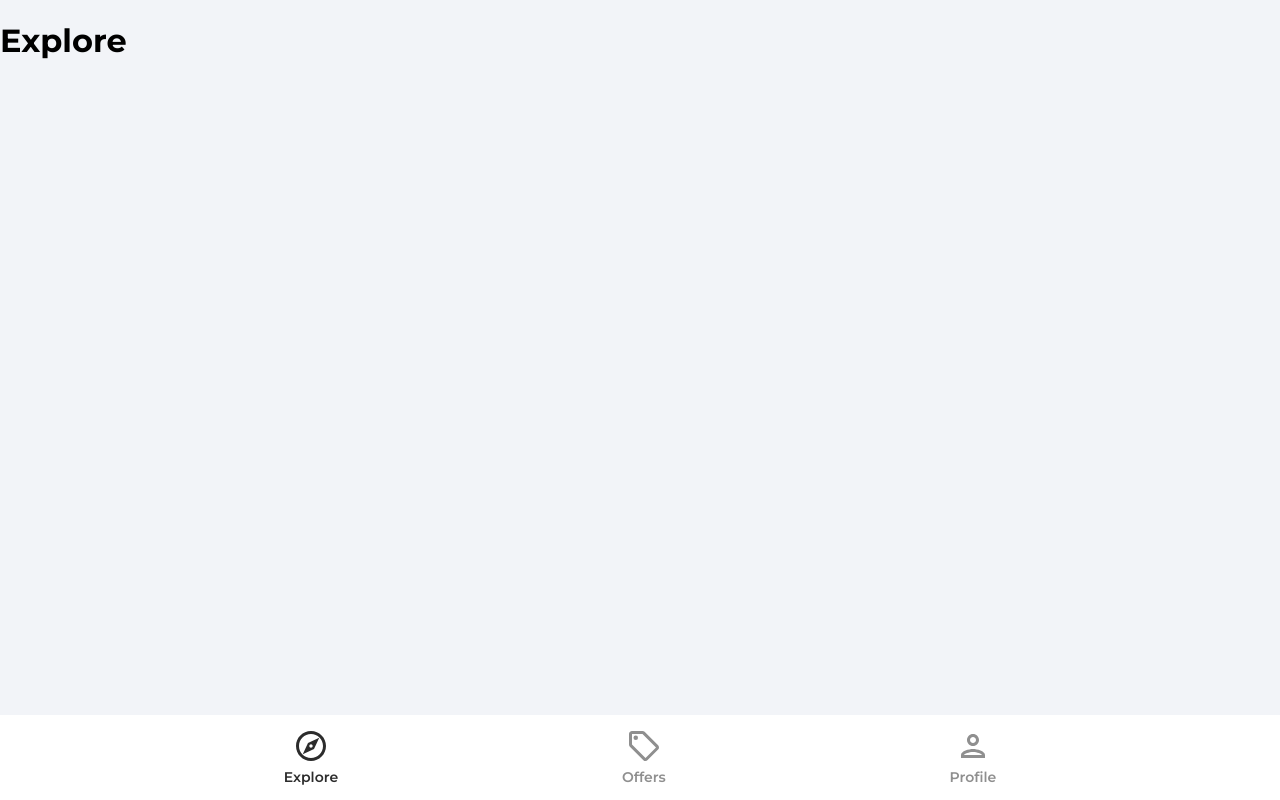
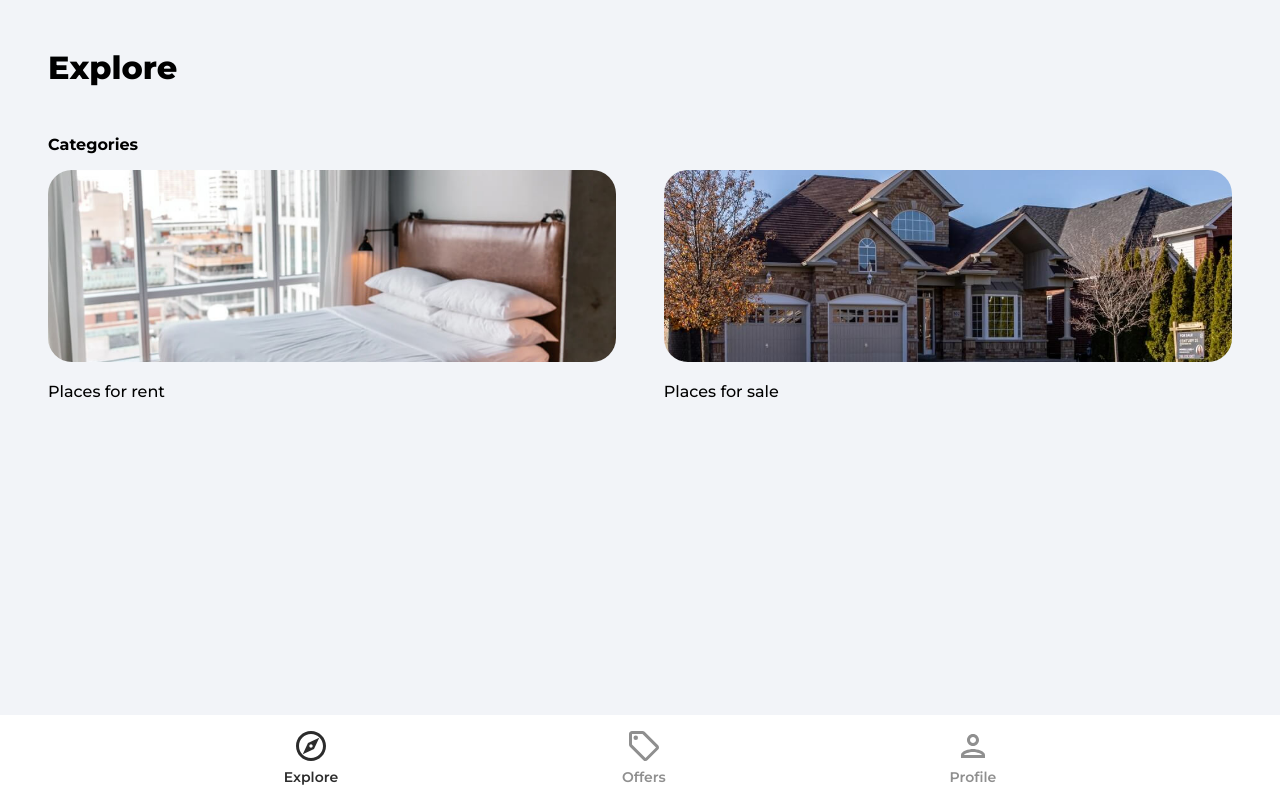
Before and after one commit to thepixelboy/house-marketplace, a React (Create React App) app: page / in a window 1280 px wide. Built offline with nearby package versions, Linux system fonts and the light colour scheme; no server answers.

Commit message:
feat: explore page

```diff
--- a/src/App.js
+++ b/src/App.js
@@ -6,6 +6,7 @@
 import Explore from "./pages/Explore";
 import ForgotPassword from "./pages/ForgotPassword";
 import Offers from "./pages/Offers";
+import Category from "./pages/Category";
 import Profile from "./pages/Profile";
 import SignIn from "./pages/SignIn";
 import SignUp from "./pages/SignUp";
@@ -17,6 +18,7 @@
         <Routes>
           <Route path="/" element={<Explore />} />
           <Route path="/offers" element={<Offers />} />
+          <Route path="/category/:categoryName" element={<Category />} />
           <Route path="/profile" element={<PrivateRoute />}>
             <Route path="/profile" element={<Profile />} />
           </Route>
--- /dev/null
+++ b/src/pages/Category.jsx
@@ -0,0 +1,4 @@
+function Category() {
+  return <div>Category</div>;
+}
+export default Category;
--- a/src/pages/Explore.jsx
+++ b/src/pages/Explore.jsx
@@ -1,4 +1,37 @@
+import { Link } from "react-router-dom";
+import rentCategoryImage from "../assets/jpg/rentCategoryImage.jpg";
+import sellCategoryImage from "../assets/jpg/sellCategoryImage.jpg";
+
 function Explore() {
-  return <h1>Explore</h1>;
+  return (
+    <div className="explore">
+      <header>
+        <p className="pageHeader">Explore</p>
+      </header>
+
+      <main>
+        {/* TODO: Slider */}
+        <p className="exploreCategoryHeading">Categories</p>
+        <div className="exploreCategories">
+          <Link to="/category/rent">
+            <img
+              src={rentCategoryImage}
+              alt="rent"
+              className="exploreCategoryImg"
+            />
+            <p className="exploreCategoryName">Places for rent</p>
+          </Link>
+          <Link to="/category/sell">
+            <img
+              src={sellCategoryImage}
+              alt="sell"
+              className="exploreCategoryImg"
+            />
+            <p className="exploreCategoryName">Places for sale</p>
+          </Link>
+        </div>
+      </main>
+    </div>
+  );
 }
 export default Explore;
```
